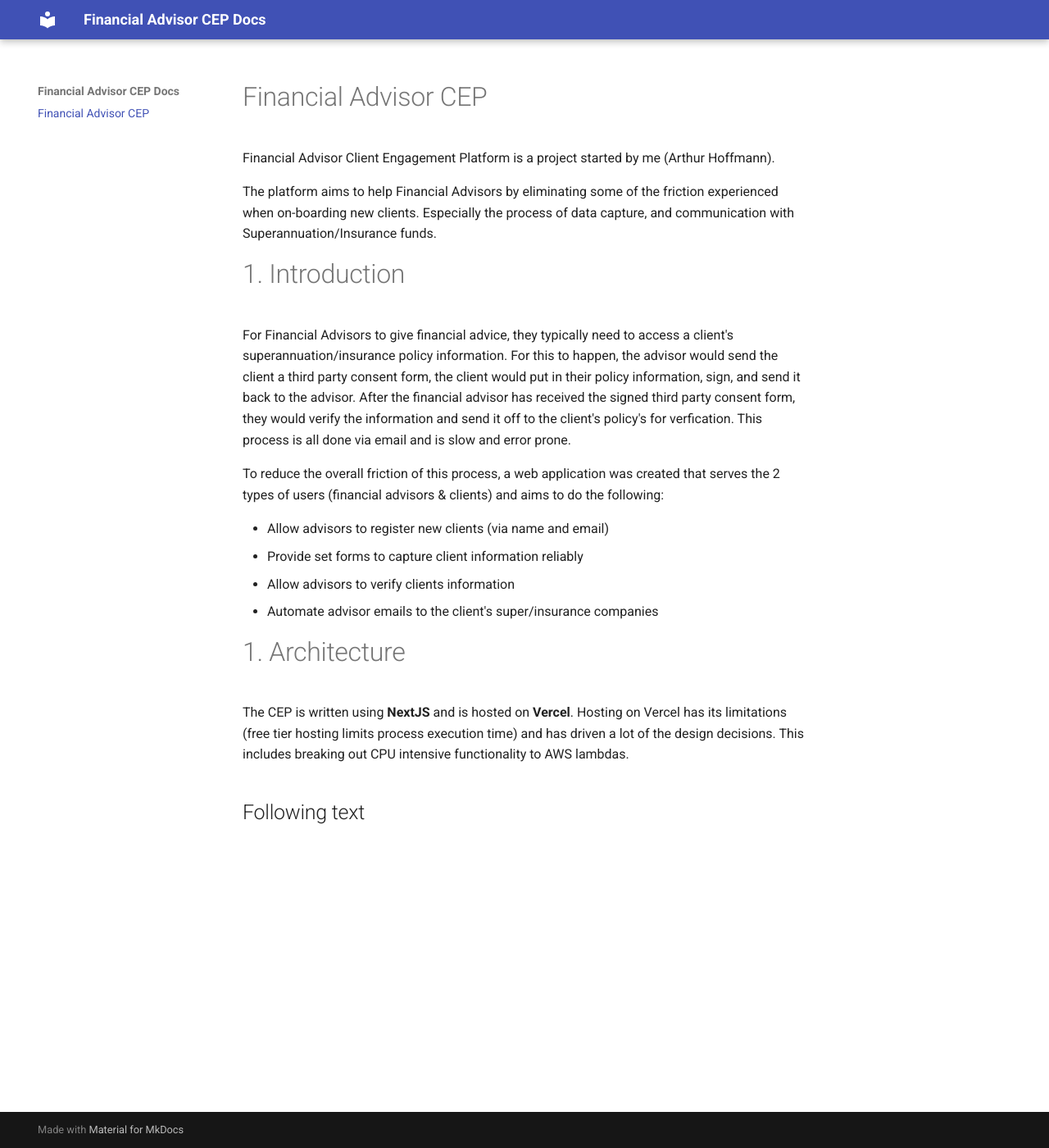
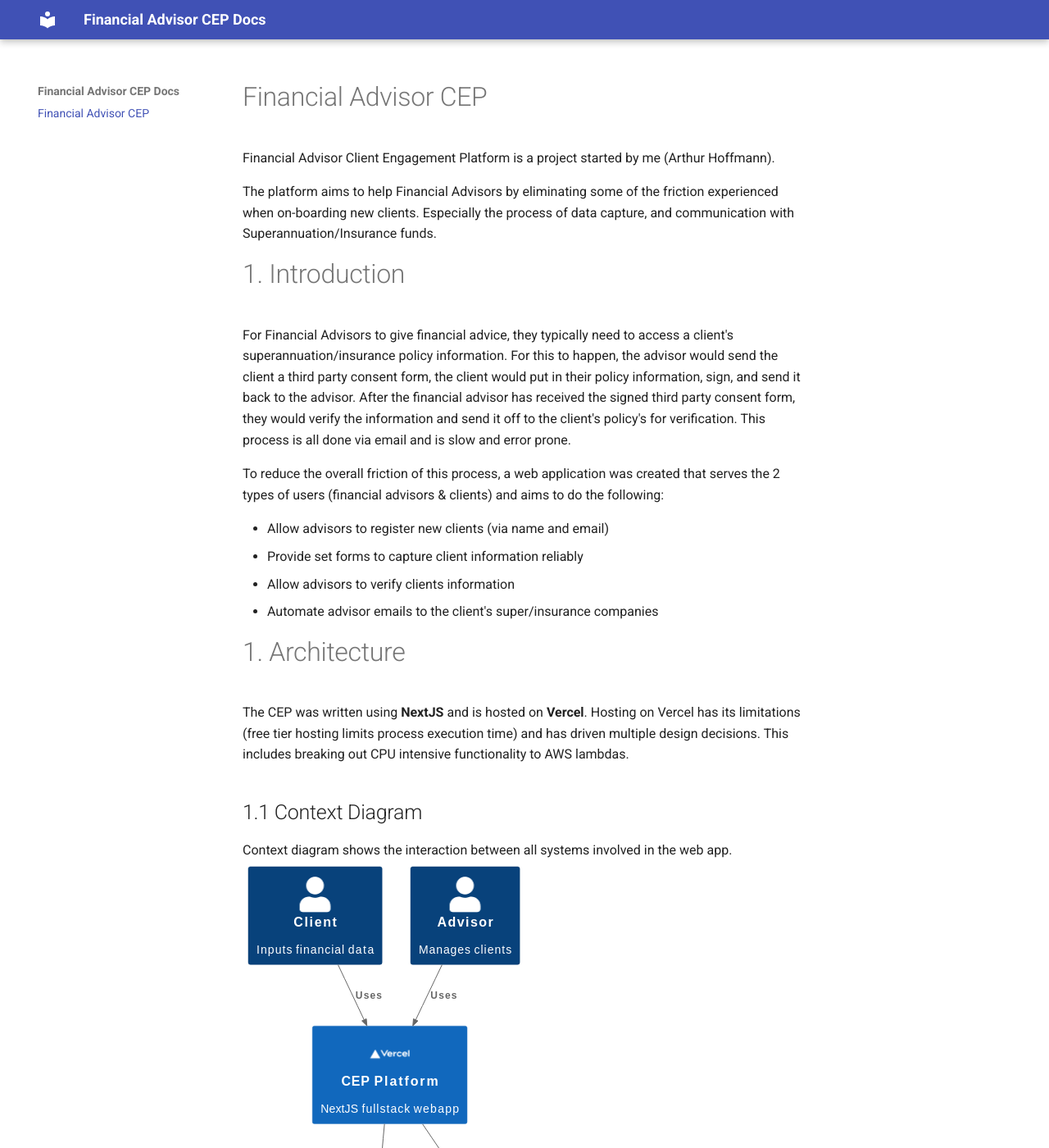
Before and after one commit to Arthur006/financial-advisor-cep, an MkDocs documentation site: the page built from docs/index.md, in a window 1280 px wide and 1400 px high. Shown: the whole window at 82% size. Built offline with MkDocs 1.6.1 and Material for MkDocs 9.7.7, drawn with Linux system fonts in a browser that asks for light colours; some of the changed text lies outside the part shown.

Commit message:
Create diagrams using script. Separate architecture diagrams by heading.

```diff
--- a/docs/index.md
+++ b/docs/index.md
@@ -7,7 +7,7 @@
 # 1. Introduction
 For Financial Advisors to give financial advice, they typically need to access a client's superannuation/insurance policy information.
 For this to happen, the advisor would send the client a third party consent form, the client would put in their policy information, sign, and send it back to the advisor.
-After the financial advisor has received the signed third party consent form, they would verify the information and send it off to the client's policy's for verfication.
+After the financial advisor has received the signed third party consent form, they would verify the information and send it off to the client's policy's for verification.
 This process is all done via email and is slow and error prone.
 
 To reduce the overall friction of this process, a web application was created that serves the 2 types of users (financial advisors & clients) and aims to do the following:
@@ -18,10 +18,14 @@
 - Automate advisor emails to the client's super/insurance companies
 
 # 1. Architecture
-The CEP is written using **NextJS** and is hosted on **Vercel**.
-Hosting on Vercel has its limitations (free tier hosting limits process execution time) and has driven a lot of the design decisions.
+The CEP was written using **NextJS** and is hosted on **Vercel**.
+Hosting on Vercel has its limitations (free tier hosting limits process execution time) and has driven multiple design decisions.
 This includes breaking out CPU intensive functionality to AWS lambdas.
 
+## 1.1 Context Diagram
+Context diagram shows the interaction between all systems involved in the web app.
+![](images/context.svg)
 
-
-## Following text
+## 1.2 Container Diagram
+Container diagram provides more information on the internals of the
+![](images/container.svg)
```
Also changed, not shown: docs/images/container.svg (added), docs/images/context.svg (added), 3 other files.
